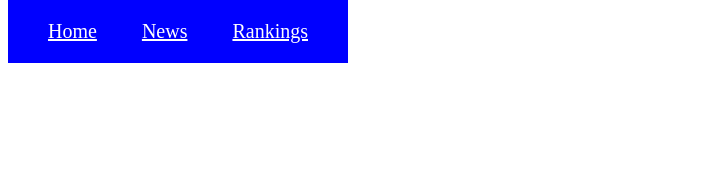
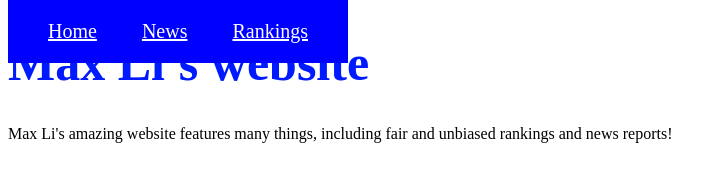
Before and after one commit to MaxLi3/Website, a plain HTML site: page docs/index.html in a window 1280 px wide. Shown: the whole page, without its empty margins (0-726 px from the left). Drawn offline with Linux system fonts and the light colour scheme.

Commit message:
added intro

```diff
--- a/docs/index.html
+++ b/docs/index.html
@@ -37,12 +37,14 @@ nav a:hover{
 
 <body>
 
+
     <nav>
        <a href="index.html">Home</a>
         <a href="newscode.html">News</a>
         <a href="rankings.html">Rankings</a>
     </nav>
-
+<h1>Max Li's website</h1>
+<p>Max Li's amazing website features many things, including fair and unbiased rankings and news reports!</p>
 
 
 
```
